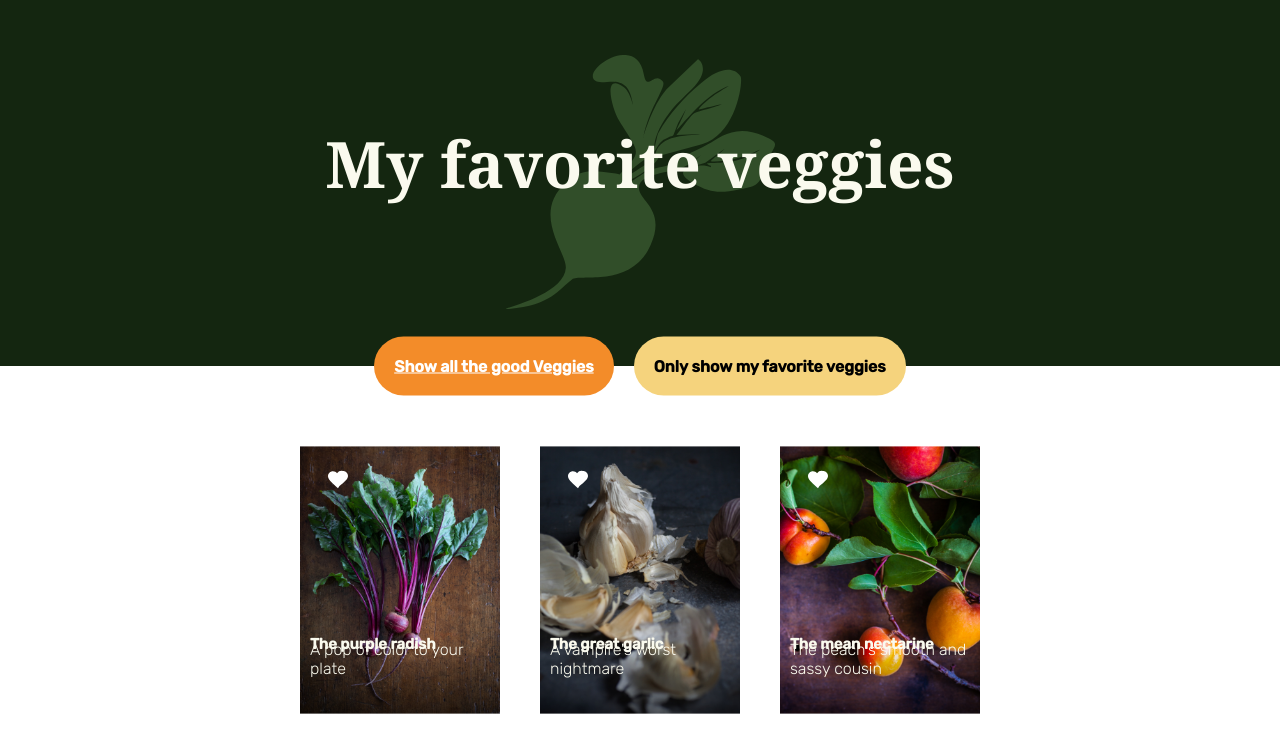
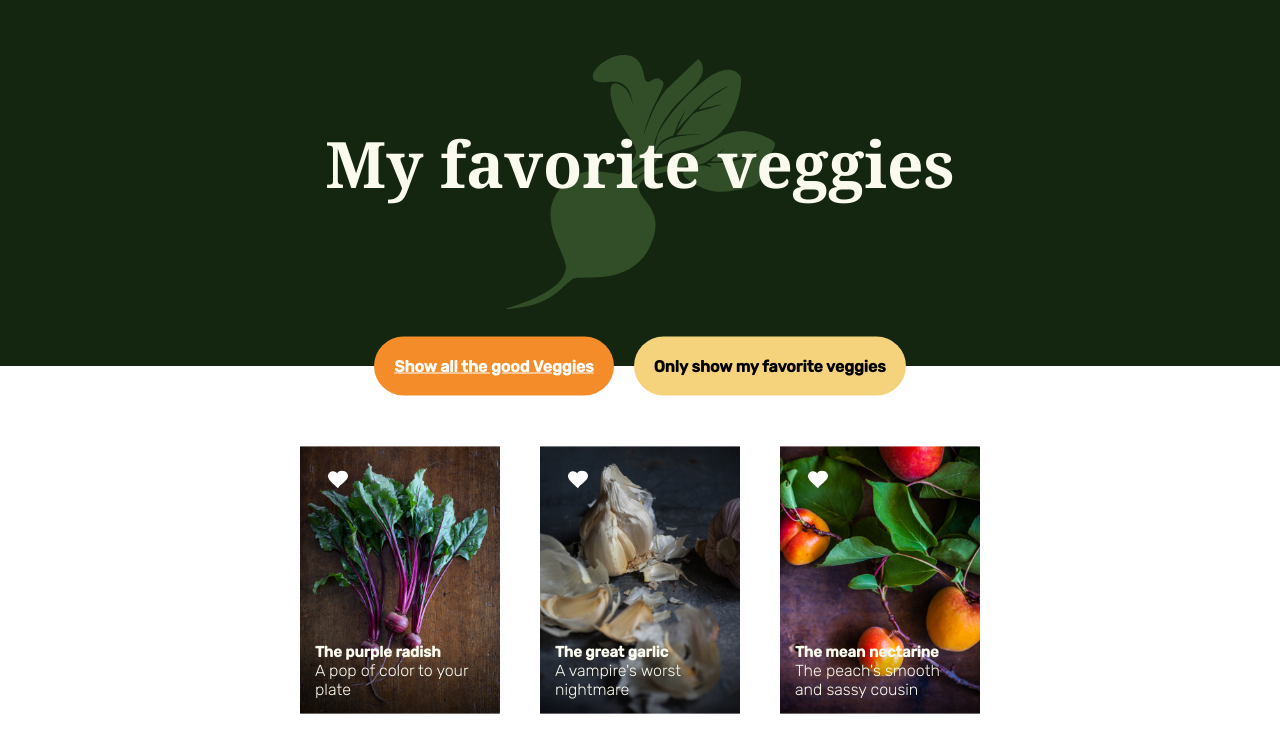
Before and after one commit to amandaprintz/vegetables, a React (Create React App) app: page / in a window 1280 px wide. Shown: the top 752 px of the page. Built offline with nearby package versions, Linux system fonts and the light colour scheme.

Commit message:
styling info-cards

```diff
--- a/src/components/GridItem/index.tsx
+++ b/src/components/GridItem/index.tsx
@@ -16,12 +16,16 @@ const Item = styled.div`
   grid-column: span 1;
   width: 100%;
   position: relative;
+  display: grid;
 
   &.large {
     grid-column: span 2;
   }
   img {
     width: 100%;
+    height: 100%;
+    object-fit: cover;
+    grid-area: 1/1/1/1;
   }
 `;
 
@@ -32,6 +36,14 @@ const LikeButton = styled.button`
   background: transparent;
   border: none;
   cursor: pointer;
+`;
+
+const Info = styled.div`
+  display: grid;
+  grid-template-rows: 1fr auto;
+  grid-area: 1/1/1/1;
+  align-items: end;
+  padding: 15px;
 `;
 
 const GridItem: React.FC<GridItemProps> = ({
@@ -78,8 +90,10 @@ const GridItem: React.FC<GridItemProps> = ({
           </svg>
         )}
       </LikeButton>
-      <h3>{name}</h3>
-      <p>{description}</p>
+      <Info>
+        <h3>{name}</h3>
+        <p>{description}</p>
+      </Info>
     </Item>
   );
 };
--- a/src/styles/typography.scss
+++ b/src/styles/typography.scss
@@ -35,20 +35,12 @@ h1 {
 h3 {
   font-family: "Rubik-Medium";
   font-size: 15px;
-  position: absolute;
   color: #fafaee;
-  bottom: 50px;
-  left: 10px;
-  background: transparent;
-  cursor: pointer;
+  margin: 0;
 }
 
 p {
   font-family: "Rubik-Light";
-  position: absolute;
   color: #fafaee;
-  bottom: 24px;
-  left: 10px;
-  background: transparent;
-  cursor: pointer;
+  margin: 0;
 }
```
